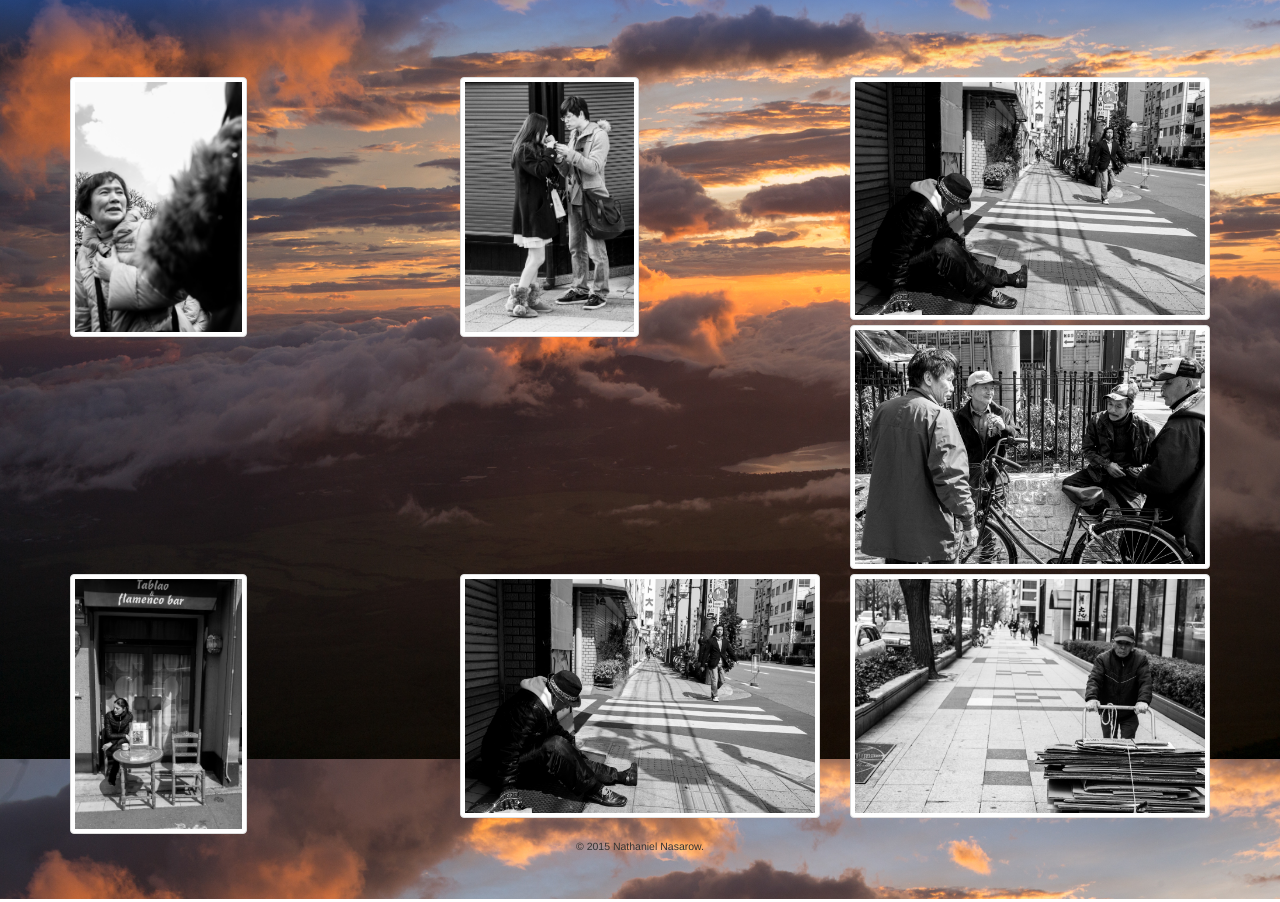
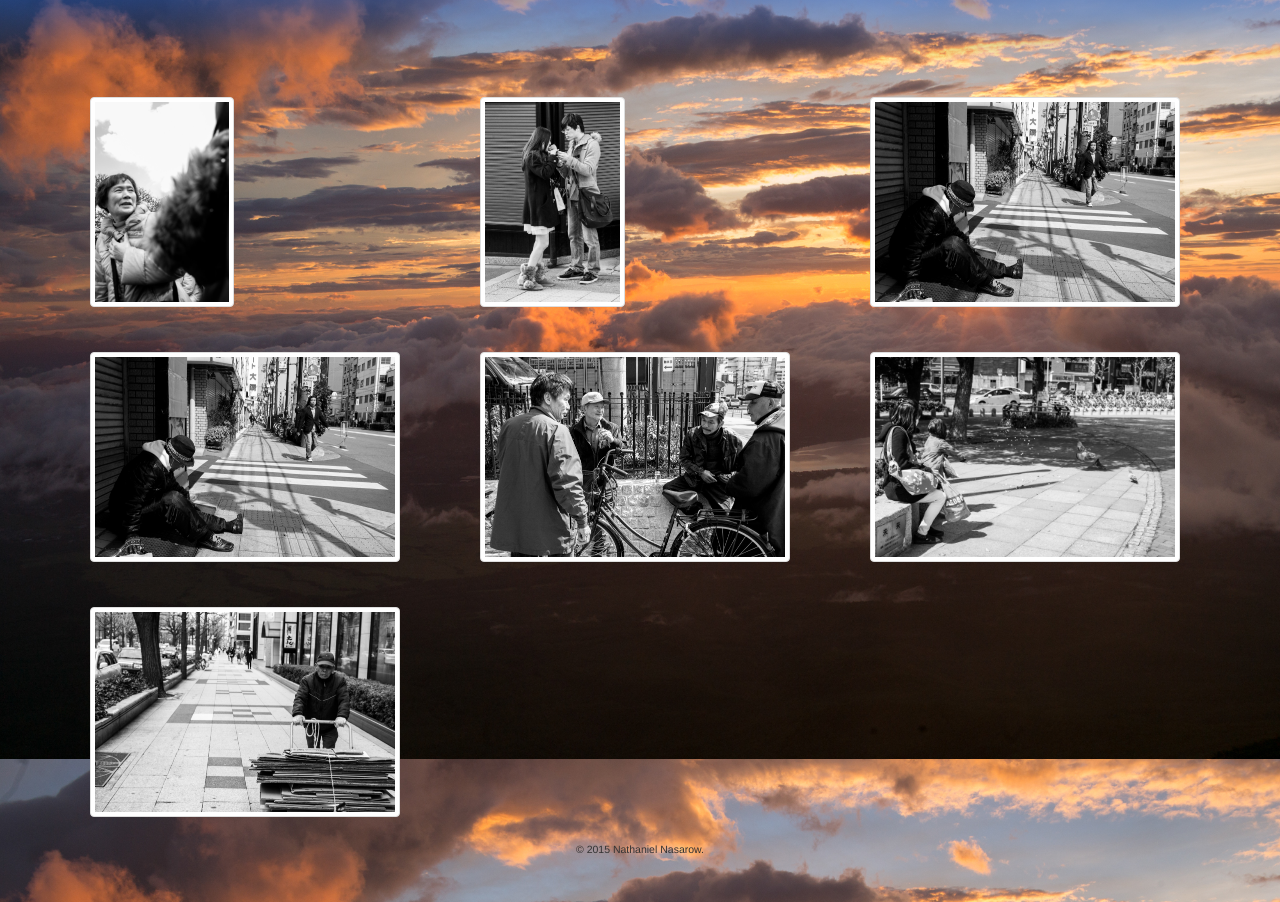
Before and after one commit to Torgian/website-dev, a plain HTML site: page gallery.html in a window 1280 px wide. Shown: the part 96-998 px from the top of the page. Drawn offline with nearby package versions, Linux system fonts and the light colour scheme; files whose address does not match are found by name.

Commit message:
fixed gallery
fixed gallery

```diff
--- a/css/main.css
+++ b/css/main.css
@@ -7,10 +7,6 @@
 html {
 	position:relative;
 	min-height: 100%;
-}
-
-	body, .container {
-	height: 100%;
 }
 
 
@@ -96,11 +92,14 @@ nav a.selected, a:hover {
 }
 
 /***********GALLERY***************/
-#gallery  img {
-    max-height: 250px;
-    width:auto;
+
+.img-thumbnail {
+	margin:20px;
 }
 
+#gallery img {
+	max-height: 200px;
+}
 
 
 /*******ABOUT********/
@@ -128,6 +127,7 @@ nav a.selected, a:hover {
 }
 
 
+
 /*Footer area*/
 
 footer {
@@ -139,6 +139,7 @@ footer {
   	/* Set the fixed height of the footer here */
   	height: 60px;
 }
+
 
 /* Responsiveness */
 
--- a/gallery.html
+++ b/gallery.html
@@ -32,41 +32,34 @@
     </header>
     <div class="container" id="gallery">
       <div class="row">
-        <div class="col-lg-4 col-sm-6 col-xs-12">
-          <a href="img/nasarow-fo-to1.jpg" class="img-thumbnail">
+        <div class="col-lg-4 col-sm-4 col-xs-4"> <a href="img/nasarow-fo-to1.jpg" class="img-thumbnail">
              <img src="img/nasarow-fo-to1.jpg" class="img-responsive">
-          </a>
-        </div>
-        <div class="col-lg-4 col-sm-6 col-xs-12">
-          <a href="img/nasarow-fo-to2.jpg" class="img-thumbnail">
+          </a></div>
+        <div class="col-lg-4 col-sm-4 col-xs-4"> <a href="img/nasarow-fo-to2.jpg" class="img-thumbnail">
              <img src="img/nasarow-fo-to2.jpg" class="img-responsive">
-          </a>
-        </div>
-        <div class="col-lg-4 col-sm-6 col-xs-12">
-          <a href="img/nasarow-fo-to3.jpg" class="img-thumbnail">
+          </a></div>
+        <div class="col-lg-4 col-sm-4 col-xs-4"> <a href="img/nasarow-fo-to3.jpg" class="img-thumbnail">
              <img src="img/nasarow-fo-to3.jpg" class="img-responsive">
-          </a>
-        </div>
-        <div class="col-lg-4 col-sm-6 col-xs-12">
-          <a href="img/nasarow-fo-to4.jpg" class="img-thumbnail">
+          </a></div>
+      </div>
+      <div class="row">
+        <div class="col-lg-4 col-sm-4 col-xs-4"> <a href="img/nasarow-fo-to4.jpg" class="img-thumbnail">
+             <img src="img/nasarow-fo-to3.jpg" class="img-responsive">
+          </a></div>
+        <div class="col-lg-4 col-sm-4 col-xs-4"> <a href="img/nasarow-fo-to5.jpg" class="img-thumbnail">
              <img src="img/nasarow-fo-to4.jpg" class="img-responsive">
-          </a>
-        </div>
-        <div class="col-lg-4 col-sm-6 col-xs-12">
-          <a href="img/nasarow-fo-to5.jpg" class="img-thumbnail">
-             <img src="img/nasarow-fo-to5.jpg" class="img-responsive">
-          </a>
-        </div>
-        <div class="col-lg-4 col-sm-6 col-xs-12">
-          <a href="img/nasarow-fo-to6.jpg" class="img-thumbnail">
-             <img src="img/nasarow-fo-to3.jpg" class="img-responsive">
-          </a>
-        </div>
-        <div class="col-lg-4 col-sm-6 col-xs-12">
-          <a href="img/nasarow-fo-to3.jpg" class="img-thumbnail">
+          </a></div>
+          <div class="col-lg-4 col-sm-4 col-xs-4"> <a href="img/nasarow-fo-to6.jpg" class="img-thumbnail">
+             <img src="img/nasarow-fo-to6.jpg" class="img-responsive">
+          </a></div>
+
+      </div>
+      <div class="row">
+        <div class="col-lg-4 col-sm-6 col-xs-4"> <a href="img/nasarow-fo-to7.jpg" class="img-thumbnail">
              <img src="img/nasarow-fo-to7.jpg" class="img-responsive">
-          </a>
-        </div>
+          </a></div>
+      </div>
+
 
       </div>
     </div>
```
